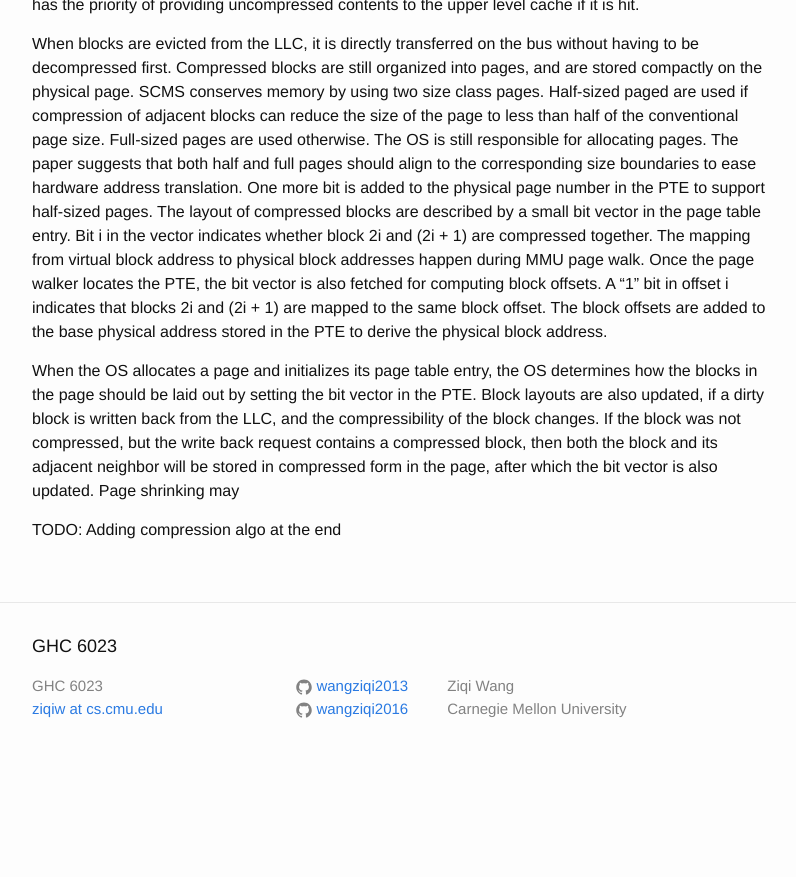
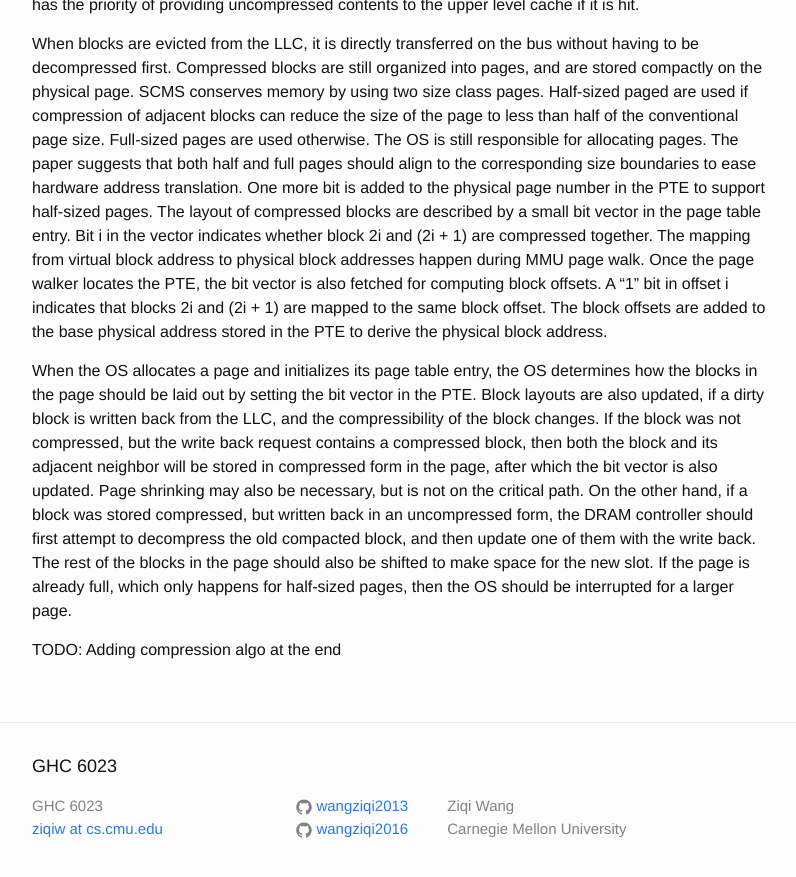
Before and after one commit to wangziqi2013/wangziqi2013.github.io, a Jekyll site: the page built from _posts/2020-07-03-scms.markdown, in a window 1280 px wide and 900 px high, scrolled down 2770 px. Shown: the top 877 px of the window, without its empty margins (238-1034 px from the left). Built offline with Jekyll 4.4.1, drawn with Linux system fonts in a browser that asks for light colours; before the commit the page ends 3550 px from its top, so only the background shows below that.

Commit message:
Finish shift

```diff
--- a/_posts/2020-07-03-scms.markdown
+++ b/_posts/2020-07-03-scms.markdown
@@ -125,6 +125,9 @@ be laid out by setting the bit vector in the PTE.
 Block layouts are also updated, if a dirty block is written back from the LLC, and the compressibility of the block changes.
 If the block was not compressed, but the write back request contains a compressed block, then both the block and its adjacent
 neighbor will be stored in compressed form in the page, after which the bit vector is also updated. Page shrinking may
-
+also be necessary, but is not on the critical path. On the other hand, if a block was stored compressed, but written back
+in an uncompressed form, the DRAM controller should first attempt to decompress the old compacted block, and then update
+one of them with the write back. The rest of the blocks in the page should also be shifted to make space for the new slot.
+If the page is already full, which only happens for half-sized pages, then the OS should be interrupted for a larger page.
 
 TODO: Adding compression algo at the end
```
